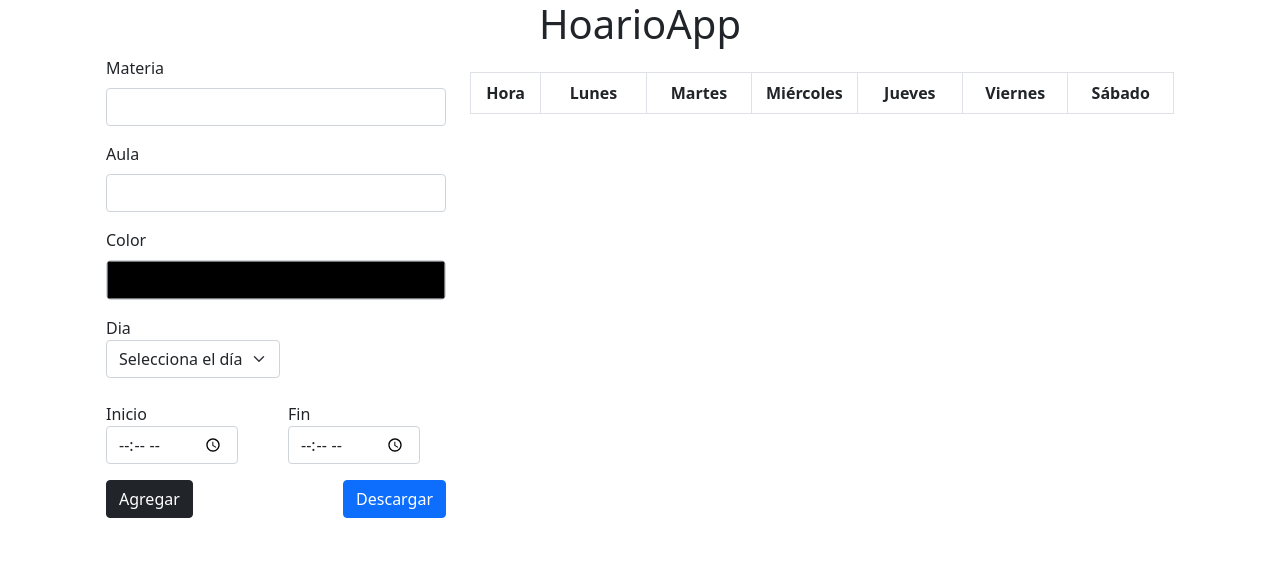
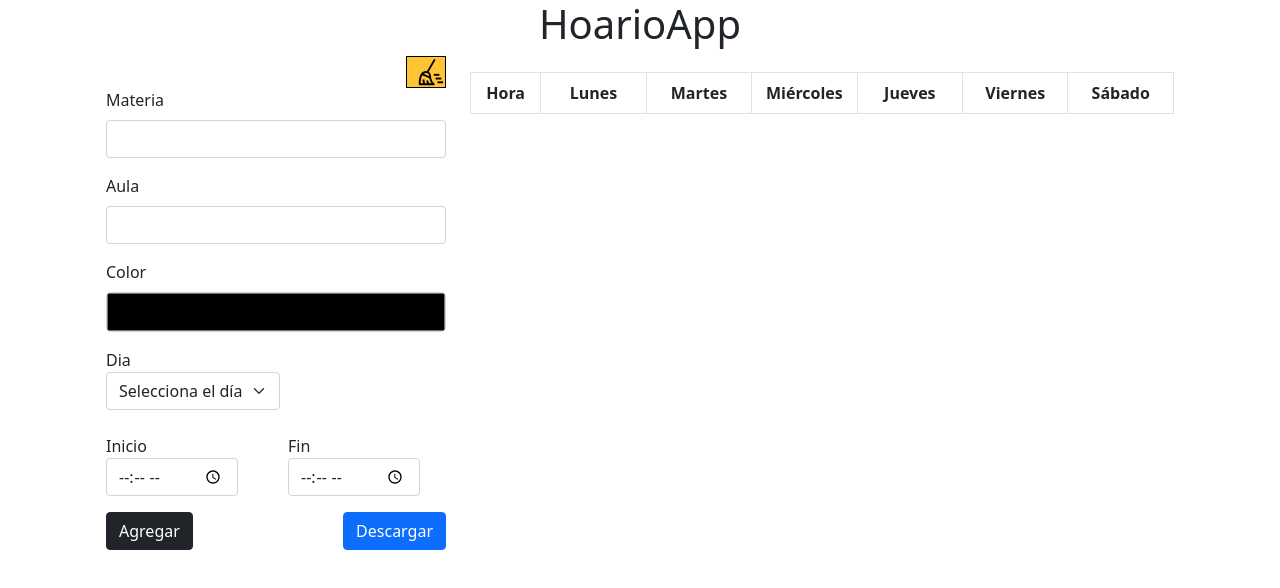
Before and after one commit to RodriGandaH/generadorDeHorario, a Vue app: page / in a window 1280 px wide. Shown: the top 588 px of the page. Built offline with nearby package versions, Linux system fonts and the light colour scheme.

Commit message:
agregando boton limpiar

```diff
--- a/src/App.vue
+++ b/src/App.vue
@@ -1,5 +1,6 @@
 <script setup>
 import { ref } from 'vue';
+
 import html2canvas from 'html2canvas';
 
 const materia = ref('');
@@ -71,7 +72,7 @@ const agregarMateria = () => {
     });
     console.log(arregloFilas.value);
     // Limpiamos los campos del formulario
-    materia.value = '';
+
     aula.value = '';
     dia.value = '';
     horarioInicio.value = '';
@@ -105,6 +106,11 @@ const exportarTabla = () => {
 const reemplazarComa = () => {
     materia.value = materia.value.replace(/,/g, '-');
 };
+const limpiarMateria = (e) => {
+    materia.value = '';
+
+    e.preventDefault();
+};
 </script>
 
 <template>
@@ -112,6 +118,63 @@ const reemplazarComa = () => {
         <h1 class="text-center">HoarioApp</h1>
         <div class="col-12 col-md-4">
             <form @submit.prevent="agregarMateria">
+                <div
+                    class="d-flex justify-content-end"
+                    @click="limpiarMateria"
+                    style=""
+                >
+                    <div
+                        class="text-end"
+                        style="
+                            background-color: #ffc433;
+                            width: 40px;
+                            border: 1px solid black;
+                        "
+                    >
+                        <a href="">
+                            <svg
+                                fill="#000"
+                                width="30px"
+                                height="30px"
+                                viewBox="0 0 32 32"
+                                id="icon"
+                                xmlns="http://www.w3.org/2000/svg"
+                            >
+                                <rect
+                                    x="20"
+                                    y="18"
+                                    width="6"
+                                    height="2"
+                                    transform="translate(46 38) rotate(-180)"
+                                />
+                                <rect
+                                    x="24"
+                                    y="26"
+                                    width="6"
+                                    height="2"
+                                    transform="translate(54 54) rotate(-180)"
+                                />
+                                <rect
+                                    x="22"
+                                    y="22"
+                                    width="6"
+                                    height="2"
+                                    transform="translate(50 46) rotate(-180)"
+                                />
+                                <path
+                                    d="M17.0029,20a4.8952,4.8952,0,0,0-2.4044-4.1729L22,3,20.2691,2,12.6933,15.126A5.6988,5.6988,0,0,0,7.45,16.6289C3.7064,20.24,3.9963,28.6821,4.01,29.04a1,1,0,0,0,1,.96H20.0012a1,1,0,0,0,.6-1.8C17.0615,25.5439,17.0029,20.0537,17.0029,20ZM11.93,16.9971A3.11,3.11,0,0,1,15.0041,20c0,.0381.0019.208.0168.4688L9.1215,17.8452A3.8,3.8,0,0,1,11.93,16.9971ZM15.4494,28A5.2,5.2,0,0,1,14,25H12a6.4993,6.4993,0,0,0,.9684,3H10.7451A16.6166,16.6166,0,0,1,10,24H8a17.3424,17.3424,0,0,0,.6652,4H6c.031-1.8364.29-5.8921,1.8027-8.5527l7.533,3.35A13.0253,13.0253,0,0,0,17.5968,28Z"
+                                />
+                                <rect
+                                    id="_Transparent_Rectangle_"
+                                    data-name="&lt;Transparent Rectangle&gt;"
+                                    class="cls-1"
+                                    width="32"
+                                    height="32"
+                                />
+                            </svg>
+                        </a>
+                    </div>
+                </div>
                 <div class="mb-3">
                     <label for="materia" class="form-label">Materia</label>
                     <input
@@ -244,4 +307,8 @@ const reemplazarComa = () => {
         </div>
     </div>
 </template>
-<style scoped></style>
+<style scoped>
+.cls-1 {
+    fill: none;
+}
+</style>
```
